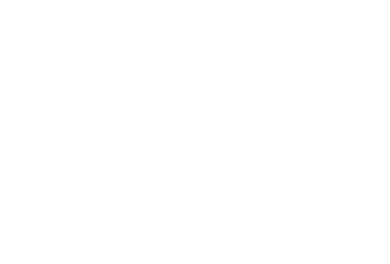
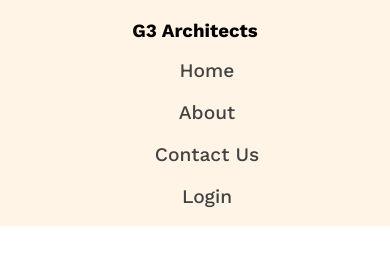
Before and after one commit to Sabbir-047/G3-Architects, a plain HTML site: page index.html in a window 390 px wide. Drawn offline with nearby package versions, Linux system fonts and the light colour scheme.

Commit message:
Finished the navbar

```diff
--- a/css/styles.css
+++ b/css/styles.css
@@ -13,6 +13,119 @@ font-style: normal; */
 
 
 /* universal styles */
+* {
+    margin: 0;
+    padding: 0;
+    font-family: "Work Sans", sans-serif;
+}
 
 
 /* common styles */
+.text-primary {
+    color: rgb(19, 19, 19);
+    font-size: 2.813rem;
+    font-weight: 700;
+    line-height: 3.313rem;
+    letter-spacing: 0%;
+}
+
+.text-secondary {
+    color: rgb(114, 114, 114);
+    font-size: 1rem;
+    font-weight: 400;
+    line-height: 1.625rem;
+    letter-spacing: 0%;
+}
+
+.btn-primary {
+    color: rgb(255, 255, 255);
+    font-size: 1.25rem;
+    font-weight: 600;
+    line-height: 1.438rem;
+    text-align: center;
+    border-radius: 8px;
+    background: rgb(255, 144, 14);
+    padding: 1.25rem 1.563rem;
+}
+
+
+
+/* header section */
+header {
+    background: rgba(255, 144, 14, 0.1);
+}
+
+#header {
+    max-width: 1440px;
+    margin: 0rem 15rem;
+}
+
+
+/* nav section */
+nav {
+    display: flex;
+    justify-content: space-between;
+    align-items: center;
+    padding-top: 3.125rem;
+}
+
+nav ul {
+    display: flex;
+    flex-wrap: wrap;
+}
+
+nav ul li {
+    list-style: none;
+}
+
+nav ul li a {
+    text-decoration: none;
+    margin-left: 1.5rem;
+    color: rgb(66, 66, 66);
+    font-size: 1.2rem;
+    font-weight: 500;
+    line-height: 1.625rem;
+}
+
+
+
+
+
+
+
+
+
+
+
+
+
+
+
+
+
+/* responsive web design */
+@media screen and (max-width: 576px) {
+
+}
+
+@media screen and (max-width: 768px) {
+    #header {
+        max-width: 1440px;
+        margin: 0rem 1rem;
+    }
+    nav {
+        display: flex;
+        flex-direction: column;
+        padding-top: 1.25rem;
+    }
+    nav ul {
+        display: flex;
+        flex-direction: column;
+        /* flex-wrap: wrap; */
+        padding-top: 1rem;
+        text-align: center;
+    }
+    nav ul li{
+        margin-bottom: 1rem;
+    }
+}
--- a/index.html
+++ b/index.html
@@ -19,7 +19,18 @@
 
     <!-- header section -->
     <header>
-
+        <section id="header">
+            <!-- navigation part -->
+            <nav>
+                <h3>G3 Architects</h3>
+                <ul>
+                    <li><a href="">Home</a></li>
+                    <li><a href="">About</a></li>
+                    <li><a href="">Contact Us</a></li>
+                    <li><a href="">Login</a></li>
+                </ul>
+            </nav>
+        </section>
     </header>
 
 
```
